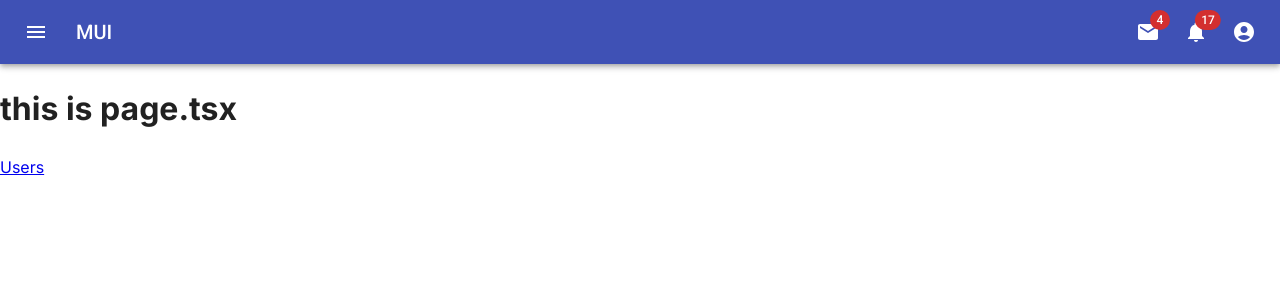
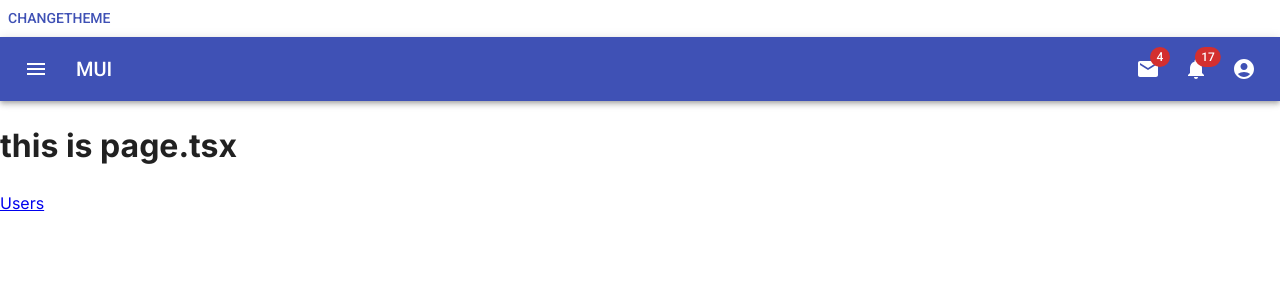
Before and after one commit to rondout/my-webpage, a Next.js app: page / in a window 1280 px wide. Shown: the top 300 px of the page. Built offline with nearby package versions, Linux system fonts and the light colour scheme.

Commit message:
feat: 新增自定义Theme功能

```diff
--- a/components/themeRegistry/ThemeRegistry.tsx
+++ b/components/themeRegistry/ThemeRegistry.tsx
@@ -3,16 +3,24 @@ import * as React from "react";
 import { ThemeProvider } from "@mui/material/styles";
 import CssBaseline from "@mui/material/CssBaseline";
 import NextAppDirEmotionCacheProvider from "./EmotionCache";
-import theme from "./theme";
+import { defaultTheme, generateTheme } from "./theme";
+import { Button } from "@mui/material";
 
 export default function ThemeRegistry({
   children,
 }: {
   children: React.ReactNode;
 }) {
+  const [theme, setTheme] = React.useState(defaultTheme);
+
+  const changeTheme = () => {
+    setTheme(generateTheme("#0082c3"));
+  };
+
   return (
     <NextAppDirEmotionCacheProvider options={{ key: "mui" }}>
       <ThemeProvider theme={theme}>
+        <Button onClick={changeTheme}>ChangeTheme</Button>
         {/* CssBaseline kickstart an elegant, consistent, and simple baseline to build upon. */}
         <CssBaseline />
         {children}
--- a/components/themeRegistry/theme.ts
+++ b/components/themeRegistry/theme.ts
@@ -7,11 +7,12 @@ const roboto = Roboto({
   display: "swap",
 });
 
-const theme = createTheme({
+export const generateTheme = (primary: string = "#3f51b5") => {
+  return createTheme({
     palette: {
       mode: "light",
       primary: {
-      main: "#3f51b5",
+        main: primary,
       },
     },
     typography: {
@@ -29,5 +30,6 @@ const theme = createTheme({
       },
     },
   });
+};
 
-export default theme;
+export const defaultTheme = generateTheme();
```
Lines whose indentation alone changed are shown as unchanged.
